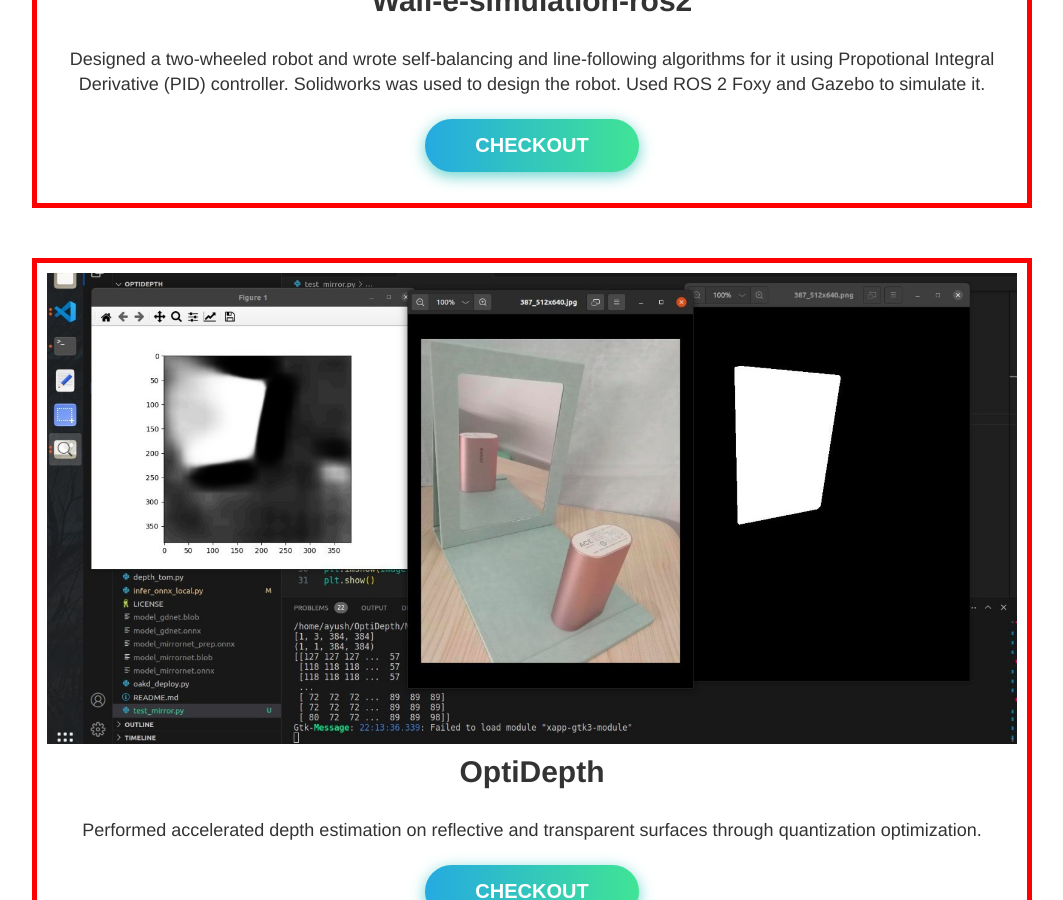
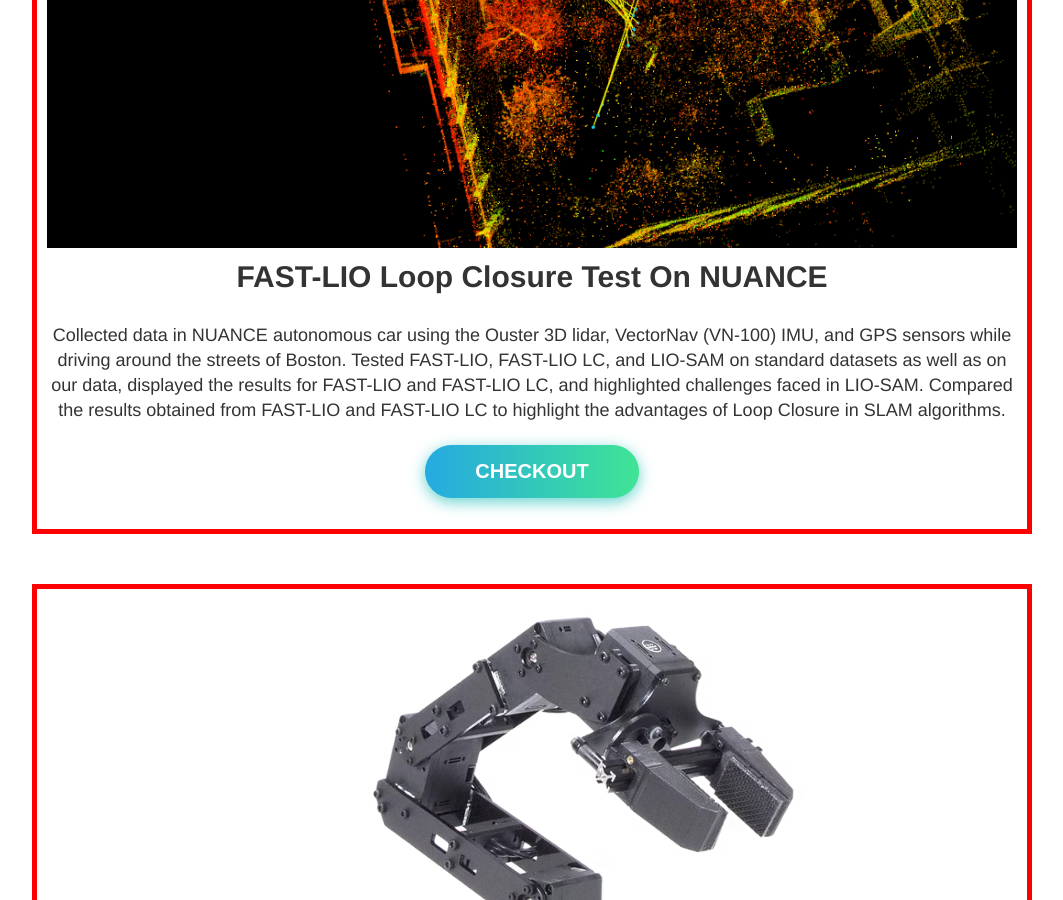
Before and after one commit to Aryaman22102002/Aryaman22102002.github.io, a Jekyll site: the page built from projects.md, in a window 1280 px wide and 900 px high, scrolled down 1555 px. Shown: the whole window, without its empty margins (108-1171 px from the left). Built offline with Jekyll 4.4.1, drawn with Linux system fonts in a browser that asks for light colours; some of the changed text lies outside the part shown.

Commit message:
Projects Updated

```diff
--- a/projects.md
+++ b/projects.md
@@ -73,6 +73,85 @@
 <br>
 
 <center>
+
+<div id="bordering">
+<center>
+<img title="Sensor Fusion Of GPS And IMU Data For Automotive Dead Reckoning" alt="Alt text" src="/images/NUANCE.jpg">
+</center>
+
+<center>
+<b style="font-size:30px"> Sensor Fusion Of GPS And IMU Data For Automotive Dead Reckoning</b>
+</center>
+<br>
+Created custom ROS 2 messages and drivers for GPS and IMU sensors and collected data using the NUANCE autonomous car provided by Northeastern University. Analyzed the IMU's noise characteristics through Allan Variance and calibrated magnetometer by correcting hard and soft iron distortions and error compensation in IMU and GPS data. Compensated for accelerometer bias to estimate the vehicle’s forward velocity, and fused the yaw angle computed from the gyroscope and magnetometer data using a complementary filter to estimate heading for Dead Reckoning with IMU.
+<br>
+<br>
+<div id="frozen-btn">
+<center>
+   <a href="https://github.com/Aryaman22102002/Sensor_Fusion_of_GPS_and_IMU_Data_for_Automotive_Dead_Reckoning" target="_blank">
+   <button class="green">Checkout</button>
+   </a>
+</center>
+</div>
+<br>
+</div>
+
+<br>
+<br>
+
+<div id="bordering">
+<center>
+<img title="FAST-LIO Loop Closure Test On NUANCE" alt="Alt text" src="/images/LIO_SAM.png">
+</center>
+
+<center>
+<b style="font-size:30px"> FAST-LIO Loop Closure Test On NUANCE</b>
+</center>
+<br>
+Collected data in NUANCE autonomous car using the Ouster 3D lidar, VectorNav (VN-100) IMU, and GPS sensors while driving around the streets of Boston. Tested FAST-LIO, FAST-LIO LC, and LIO-SAM on standard datasets as well as on our data, displayed the results for FAST-LIO and FAST-LIO LC, and highlighted challenges faced in LIO-SAM. Compared the results obtained from FAST-LIO and FAST-LIO LC to highlight the advantages of Loop Closure in SLAM algorithms.
+<br>
+<br>
+<div id="frozen-btn">
+<center>
+   <a href="https://github.com/Aryaman22102002/FAST_LIO_Loop_Closure_Test_On_NUANCE" target="_blank">
+   <button class="green">Checkout</button>
+   </a>
+</center>
+</div>
+<br>
+</div>
+
+<br>
+<br>
+
+
+<div id="bordering">
+<center>
+<img title="Pick and Place Using PincherX100 Robot Manipulator" alt="Alt text" src="/images/PincherX100.png">
+</center>
+
+<center>
+<b style="font-size:30px"> Pick and Place Using PincherX100 Robot Manipulator</b>
+</center>
+<br>
+Performed pick-and-place task for a cylindrical payload using the PincherX100 robot manipulator. Employed concepts such as forward kinematics and Inverse Kinematics and designed a Trajectory Planner for the end-effector of the arm. Implemented obstacle avoidance along with the normal pick-and-place function of the arm.
+<br>
+<br>
+<div id="frozen-btn">
+<center>
+   <a href="https://github.com/Aryaman22102002/PincherX100_Pick_and_Place" target="_blank">
+   <button class="green">Checkout</button>
+   </a>
+</center>
+</div>
+<br>
+</div>
+
+<br>
+<br>
+
+
+
 <div id="bordering">
 <center>
 <img title="Dairy Bike" alt="Alt text" src="/images/db.png">
```
